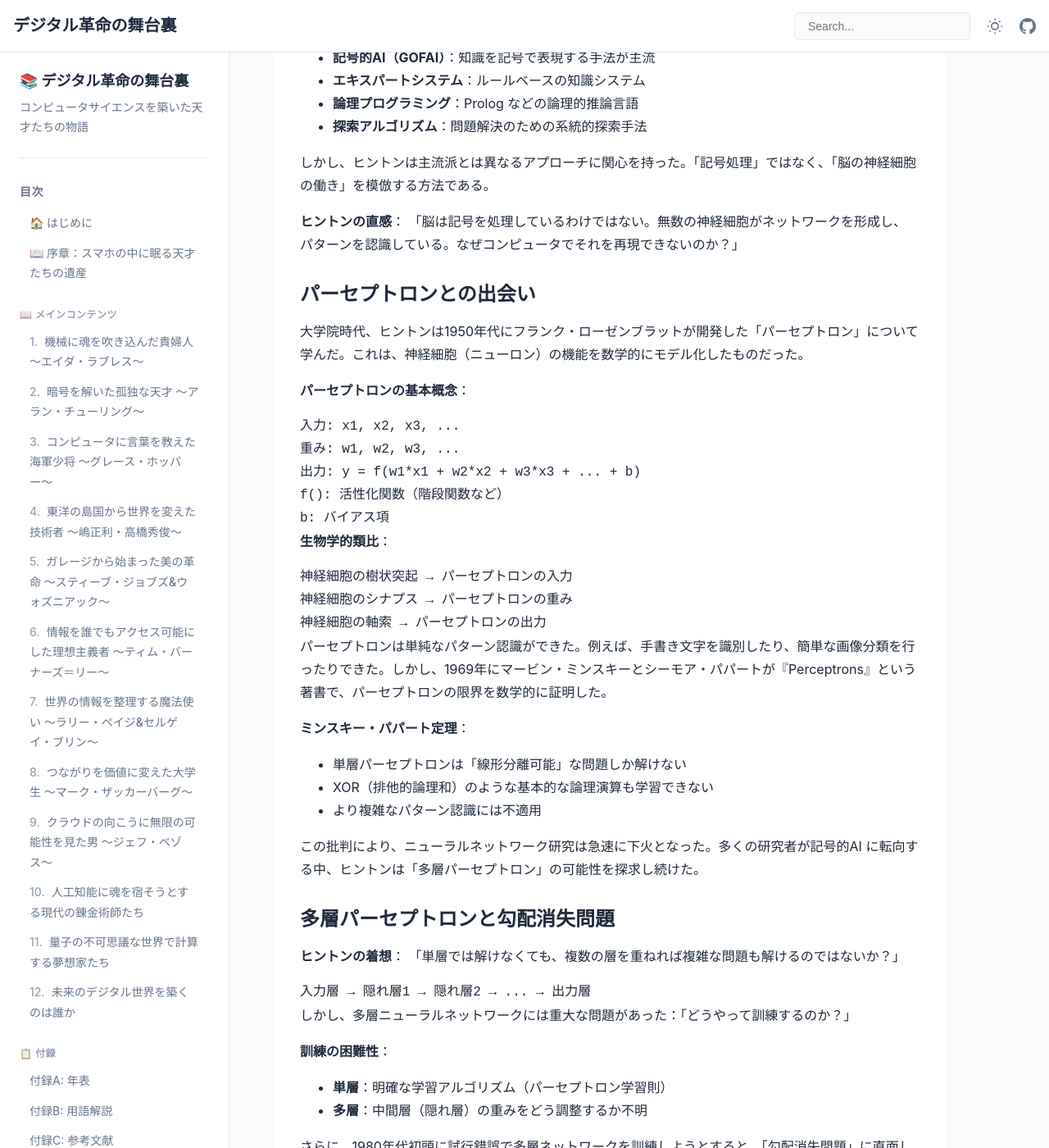
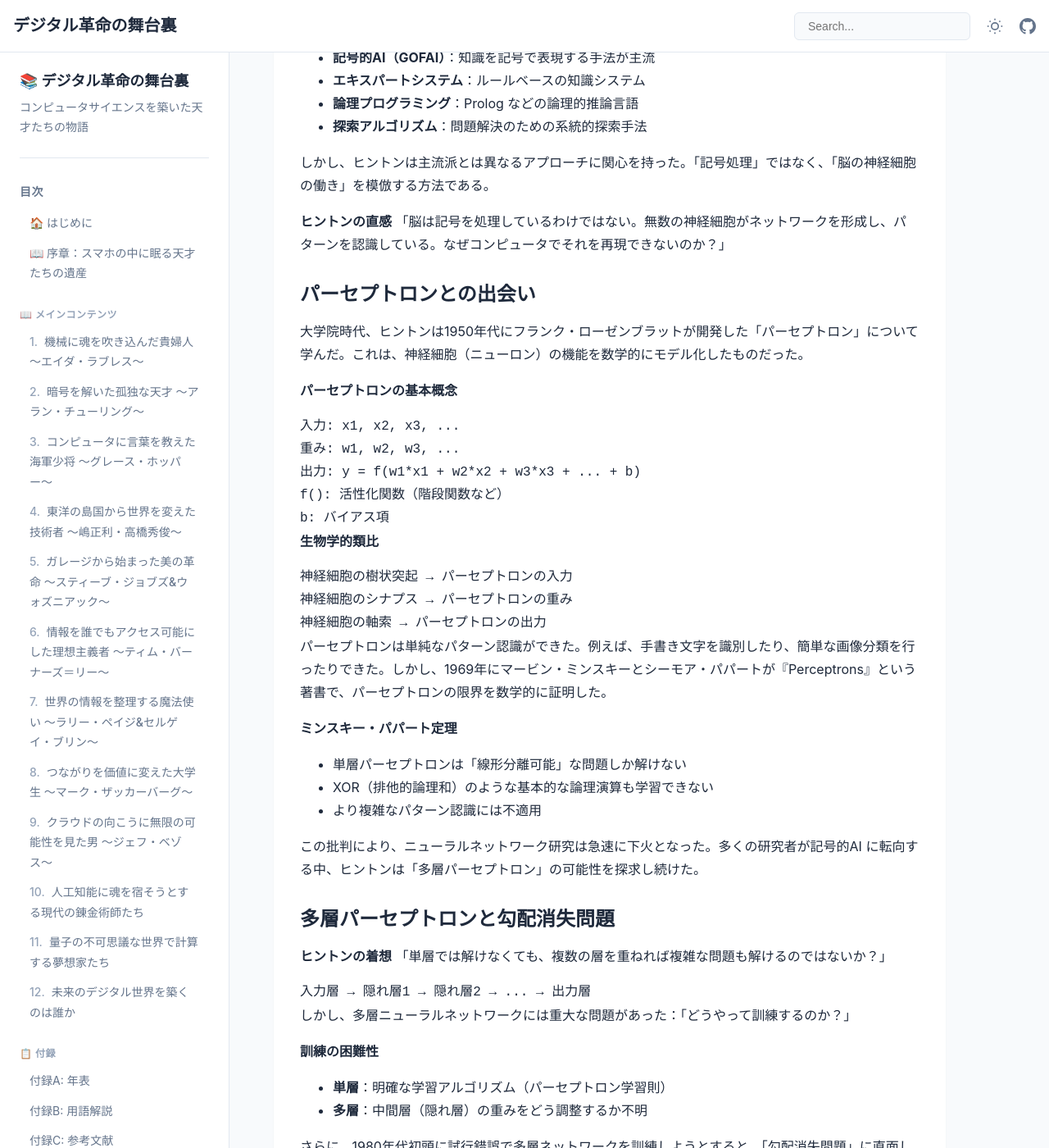
Before and after one commit to itdojp/cs-visionaries-book, a Jekyll site: the page built from docs/chapters/chapter16.md, in a window 1280 px wide and 1400 px high, scrolled down 1729 px. Shown: the whole window at 82% size. Built offline with Jekyll 4.4.1, drawn with Linux system fonts in a browser that asks for light colours; some of the changed text lies outside the part shown.

Commit message:
feat(stage3): 第16章 表現・スタイル微調整

````diff
--- a/docs/chapters/chapter16.md
+++ b/docs/chapters/chapter16.md
@@ -6,7 +6,7 @@ title: "第16章：人工知能に革命をもたらした深層学習の父"
 
 # 第16章：人工知能に革命をもたらした深層学習の父
 
-## 〜ジェフリー・ヒントン（1947-）〜
+## 〜ジェフリー・ヒントン（1947〜）〜
 
 ### ドラマチックな導入
 
@@ -34,7 +34,7 @@ Google、Facebook（現Meta）、Amazon、Microsoft—世界最大のIT企業が
 
 興味深いことに、ヒントン家は学問の名門だった。曾祖父のジョージ・ブールは「ブール代数」で知られる数学者・論理学者で、現代コンピュータの論理回路の基礎を築いた人物だった。また、親戚のチャールズ・ハワード・ヒントンは4次元幾何学の研究で知られる数学者だった。
 
-**ヒントン家の学問的遺伝**：
+**ヒントン家の学問的遺伝**
 - **ジョージ・ブール（曾祖父）**：ブール代数、論理学
 - **チャールズ・ハワード・ヒントン（親戚）**：4次元幾何学、数学哲学
 - **ハワード・ヒントン（父）**：昆虫学、動物行動学
@@ -46,7 +46,7 @@ Google、Facebook（現Meta）、Amazon、Microsoft—世界最大のIT企業が
 
 1972年、ヒントンはエディンバラ大学の人工知能研究科に進学した。当時のエディンバラ大学は、ヨーロッパにおける AI 研究の中心地だった。
 
-**1970年代のAI研究環境**：
+**1970年代のAI研究環境**
 - **記号的AI（GOFAI）**：知識を記号で表現する手法が主流
 - **エキスパートシステム**：ルールベースの知識システム
 - **論理プログラミング**：Prolog などの論理的推論言語
@@ -54,14 +54,14 @@ Google、Facebook（現Meta）、Amazon、Microsoft—世界最大のIT企業が
 
 しかし、ヒントンは主流派とは異なるアプローチに関心を持った。「記号処理」ではなく、「脳の神経細胞の働き」を模倣する方法である。
 
-**ヒントンの直感**：
+**ヒントンの直感**
 「脳は記号を処理しているわけではない。無数の神経細胞がネットワークを形成し、パターンを認識している。なぜコンピュータでそれを再現できないのか？」
 
 ### パーセプトロンとの出会い
 
 大学院時代、ヒントンは1950年代にフランク・ローゼンブラットが開発した「パーセプトロン」について学んだ。これは、神経細胞（ニューロン）の機能を数学的にモデル化したものだった。
 
-**パーセプトロンの基本概念**：
+**パーセプトロンの基本概念**
 ```
 入力: x1, x2, x3, ...
 重み: w1, w2, w3, ...
@@ -70,7 +70,7 @@ f(): 活性化関数（階段関数など）
 b: バイアス項
 ```
 
-**生物学的類比**：
+**生物学的類比**
 ```
 神経細胞の樹状突起 → パーセプトロンの入力
 神経細胞のシナプス → パーセプトロンの重み
@@ -79,7 +79,7 @@ b: バイアス項
 
 パーセプトロンは単純なパターン認識ができた。例えば、手書き文字を識別したり、簡単な画像分類を行ったりできた。しかし、1969年にマービン・ミンスキーとシーモア・パパートが『Perceptrons』という著書で、パーセプトロンの限界を数学的に証明した。
 
-**ミンスキー・パパート定理**：
+**ミンスキー・パパート定理**
 - 単層パーセプトロンは「線形分離可能」な問題しか解けない
 - XOR（排他的論理和）のような基本的な論理演算も学習できない
 - より複雑なパターン認識には不適用
@@ -88,7 +88,7 @@ b: バイアス項
 
 ### 多層パーセプトロンと勾配消失問題
 
-**ヒントンの着想**：
+**ヒントンの着想**
 「単層では解けなくても、複数の層を重ねれば複雑な問題も解けるのではないか？」
 
 ```
@@ -97,13 +97,13 @@ b: バイアス項
 
 しかし、多層ニューラルネットワークには重大な問題があった：「どうやって訓練するのか？」
 
-**訓練の困難性**：
+**訓練の困難性**
 - **単層**：明確な学習アルゴリズム（パーセプトロン学習則）
 - **多層**：中間層（隠れ層）の重みをどう調整するか不明
 
 さらに、1980年代初頭に試行錯誤で多層ネットワークを訓練しようとすると、「勾配消失問題」に直面した。
 
-**勾配消失問題**：
+**勾配消失問題**
 ```
 誤差逆伝播により重みを更新する際、
 入力層に近い層ほど勾配（誤差の微分）が小さくなり、
@@ -120,13 +120,13 @@ b: バイアス項
 
 1982-1986年、ヒントンは同僚のデイビッド・ラメルハート、ロナルド・ウィリアムズと共に、多層ニューラルネットワークの学習問題に取り組んだ。彼らが開発したのが「誤差逆伝播（バックプロパゲーション）」アルゴリズムである。
 
-**バックプロパゲーションの基本概念**：
+**バックプロパゲーションの基本概念**
 1. **順伝播（Forward Pass）**：入力から出力への計算
 2. **誤差計算**：予想出力と実際出力の差分
 3. **逆伝播（Backward Pass）**：誤差を各層に逆向きに伝播
 4. **重み更新**：連鎖律による勾配計算で重みを調整
 
-**数学的定式化**：
+**数学的定式化**
 ```
 ネットワーク: x → h1 → h2 → y
 損失関数: L = (y - t)²  (t: 正解ラベル)
@@ -139,7 +139,7 @@ w_new = w_old - α × ∂L/∂w
 (α: 学習率)
 ```
 
-**アルゴリズムの擬似コード**：
+**アルゴリズムの擬似コード**
 ```python
 def backpropagation(network, input_data, target):
     # 順伝播: 出力計算
@@ -161,13 +161,13 @@ def backpropagation(network, input_data, target):
 
 1986年、ヒントンらは「Learning representations by back-propagating errors（誤差逆伝播による表現学習）」という論文をNature誌に発表した。この論文は、現代深層学習の出発点となった。
 
-**論文の主要な成果**：
+**論文の主要な成果**
 - **XOR問題の解決**：ミンスキー・パパートが不可能とした問題を解決
 - **特徴学習**：隠れ層が自動的に有用な特徴表現を学習
 - **一般化能力**：訓練データにない新しい入力にも対応
 - **スケーラビリティ**：より大きなネットワークへの適用可能性
 
-**実験例：XOR問題**：
+**実験例：XOR問題**
 ```
 入力: (0,0) → 出力: 0
 入力: (0,1) → 出力: 1
@@ -181,21 +181,21 @@ def backpropagation(network, input_data, target):
 
 しかし、バックプロパゲーションの発明にもかかわらず、1980年代後半からAI研究は「冬の時代」を迎えた。
 
-**AI冬の時代の原因**：
+**AI冬の時代の原因**
 
-**技術的限界**：
+**技術的限界**
 - **計算能力不足**：当時のコンピュータでは大規模ネットワーク不可能
 - **データ不足**：十分な訓練データが存在しない
 - **過学習問題**：小規模データで複雑モデルは一般化困難
 - **局所最適解**：勾配降下法が局所最適に陥りやすい
 
-**資金調達の困難**：
+**資金調達の困難**
 - **軍事予算削減**：冷戦終結でDARPA予算減少
 - **商用化失敗**：エキスパートシステムの商業的失敗
 - **期待値過大**：過度な期待と現実のギャップ
 - **ベンチャー投資撤退**：AI スタートアップへの投資激減
 
-**学術界での冷遇**：
+**学術界での冷遇**
 - **研究職減少**：AI専門の教員職削減
 - **論文採択困難**：主要会議でのニューラルネット論文拒否率上昇
 - **学生離れ**：AI専攻学生数の大幅減少
@@ -205,16 +205,16 @@ def backpropagation(network, input_data, target):
 
 多くの研究者がニューラルネットワークを見限る中、ヒントンは信念を貫いた。
 
-**ヒントンの確信**：
+**ヒントンの確信**
 「脳は確実に知能を実現している。脳の原理を理解し、それを工学的に再現することは必ず可能だ。現在の困難は技術的制約であり、根本的不可能性ではない」
 
-**研究継続の戦略**：
+**研究継続の戦略**
 - **基礎理論強化**：実用性より理論的理解を重視
 - **新しい学習手法**：バックプロパゲーションの改良・発展
 - **生物学との連携**：脳神経科学からのヒント獲得
 - **小規模問題解決**：実用規模は無理でも概念実証は継続
 
-**1990年代の地道な研究**：
+**1990年代の地道な研究**
 - **ボルツマンマシン**：統計力学に基づく学習アルゴリズム
 - **ヘルムホルツマシン**：教師なし学習による表現獲得
 - **変分ベイズ**：ベイズ統計とニューラルネットワークの融合
@@ -224,13 +224,13 @@ def backpropagation(network, input_data, target):
 
 1987年、ヒントンはイギリスを離れ、カナダのトロント大学に移った。この決断の背景には、イギリスでの AI 研究支援減少があった。
 
-**カナダ移住の理由**：
+**カナダ移住の理由**
 - **CIFAR プログラム**：カナダ高等研究所の学際的研究支援
 - **資金確保**：比較的安定した研究資金
 - **学生確保**：優秀な大学院生の継続的獲得
 - **国際協力**：世界各地の研究者との連携強化
 
-**トロント大学での研究体制**：
+**トロント大学での研究体制**
 - **長期視点研究**：短期成果を求めない基礎研究
 - **学際的協力**：心理学、神経科学、計算機科学の連携
 - **国際ネットワーク**：ヨーロッパ、アジア研究者との協力
@@ -246,13 +246,13 @@ def backpropagation(network, input_data, target):
 
 2000年代に入り、ヒントンの研究環境は劇的に変化した。最も重要な要因は計算能力の飛躍的向上だった。
 
-**コンピュータ性能の向上**：
+**コンピュータ性能の向上**
 - **CPUの高速化**：ギガヘルツレベルのプロセッサ普及
 - **メモリ容量拡大**：ギガバイト単位のRAM使用可能
 - **GPU の登場**：グラフィック処理装置の並列計算活用
 - **分散処理**：複数マシンでの並列学習
 
-**ムーアの法則の恩恵**：
+**ムーアの法則の恩恵**
 ```
 1980年代: 数千ユニットのネットワークが限界
 2000年代: 数万〜数十万ユニットの処理可能
@@ -263,13 +263,13 @@ def backpropagation(network, input_data, target):
 
 同時に、「ビッグデータ」時代が到来した。インターネットの普及により、大規模な訓練データが利用可能になった。
 
-**データ環境の変化**：
+**データ環境の変化**
 - **Web画像**：Google、Yahoo等の検索エンジンが数億枚の画像収集
 - **ユーザー行動**：クリック、購買、評価等の大規模ログデータ
 - **ソーシャルメディア**：Facebook、Twitter等のテキスト・画像データ
 - **デジタル化**：書籍、音楽、動画等のデジタルコンテンツ急増
 
-**機械学習に必要な「三要素」の揃い**：
+**機械学習に必要な「三要素」の揃い**
 1. **アルゴリズム**：バックプロパゲーション（1980年代に確立）
 2. **計算能力**：GPU等の高性能計算環境（2000年代に実現）
 3. **データ**：インターネットによる大規模データセット（2000年代に利用可能）
@@ -278,21 +278,21 @@ def backpropagation(network, input_data, target):
 
 2006年、ヒントンは「深層信念ネットワーク（Deep Belief Network, DBN）」を発表した。これは、深層学習革命の出発点となった。
 
-**従来の問題と解決策**：
+**従来の問題と解決策**
 
-**勾配消失問題**：
+**勾配消失問題**
 ```
 従来: 多層ネットワークの深い層は学習困難
 解決: 層ごとの事前訓練（Pre-training）
 ```
 
-**局所最適解問題**：
+**局所最適解問題**
 ```
 従来: ランダム初期化では局所最適解に陥りやすい
 解決: 教師なし学習による良い初期値設定
 ```
 
-**DBNの構造**：
+**DBNの構造**
 ```
 RBM層3 ←→ 可視層3
 RBM層2 ←→ 隠れ層2
@@ -300,7 +300,7 @@ RBM層1 ←→ 隠れ層1
 入力層
 ```
 
-**学習プロセス**：
+**学習プロセス**
 1. **段階的事前訓練**：各RBM（制限ボルツマンマシン）層を個別に教師なし学習
 2. **Fine-tuning**：全体ネットワークを教師あり学習で微調整
 
@@ -308,14 +308,14 @@ RBM層1 ←→ 隠れ層1
 
 DBNの核心技術であるRBMは、統計力学の原理に基づく学習モデルだった。
 
-**RBMの構造**：
+**RBMの構造**
 ```
 隠れユニット: h1, h2, h3, ...
      ↕ (全結合)
 可視ユニット: v1, v2, v3, ...
 ```
 
-**エネルギー関数**：
+**エネルギー関数**
 ```
 E(v,h) = -Σi ai*vi - Σj bj*hj - Σi,j vi*wij*hj
 
@@ -323,7 +323,7 @@ P(v,h) = exp(-E(v,h)) / Z
 Z: 分配関数（正規化定数）
 ```
 
-**対比的発散（Contrastive Divergence）学習**：
+**対比的発散（Contrastive Divergence）学習**
 ```python
 def contrastive_divergence(visible, weights, hidden_bias, visible_bias):
     # Phase 1: データから隠れ層をサンプリング
@@ -348,13 +348,13 @@ def contrastive_divergence(visible, weights, hidden_bias, visible_bias):
 
 ヒントンの「Reducing the Dimensionality of Data with Neural Networks」（Science, 2006）は、AI界に衝撃を与えた。
 
-**論文の革新的成果**：
+**論文の革新的成果**
 - **次元削減**：高次元データを効率的な低次元表現に変換
 - **特徴学習**：手作業の特徴設計不要の自動特徴抽出
 - **教師なし学習**：ラベルなしデータからの知識獲得
 - **スケーラビリティ**：大規模データ・大規模ネットワークへの適用
 
-**実験結果の衝撃**：
+**実験結果の衝撃**
 ```
 手書き数字認識（MNIST）:
 従来手法: 85-90%の精度
@@ -365,7 +365,7 @@ DBN: 95%以上の精度
 DBN: より高品質な圧縮・復元
 ```
 
-**学界の反応**：
+**学界の反応**
 - **懐疑から関心へ**：多くの研究者が注目開始
 - **追試・拡張**：世界中でDBNの実装・改良
 - **新分野創設**：「深層学習」という用語の定着
@@ -379,13 +379,13 @@ DBN: より高品質な圧縮・復元
 
 2009年、スタンフォード大学のフェイフェイ・リー（李飛飛）らが「ImageNet」という大規模画像データセットを公開した。これは深層学習の実用化において決定的な役割を果たした。
 
-**ImageNet の規模**：
+**ImageNet の規模**
 - **画像数**：1,400万枚以上の画像
 - **カテゴリ数**：20,000以上のオブジェクトクラス
 - **アノテーション**：人手によるラベル付け
 - **品質管理**：Amazon Mechanical Turk による検証
 
-**ImageNet Challenge（ILSVRC）**：
+**ImageNet Challenge（ILSVRC）**
 - **開始年**：2010年
 - **競技内容**：1,000カテゴリの画像分類
 - **評価指標**：Top-5エラー率（上位5候補に正解が含まれない割合）
@@ -395,7 +395,7 @@ DBN: より高品質な圧縮・復元
 
 2012年、ヒントンの研究室の学生アレックス・クリジェフスキーが「AlexNet」を開発し、ImageNet Challengeで圧倒的勝利を収めた。
 
-**2012年ImageNet Challenge結果**：
+**2012年ImageNet Challenge結果**
 ```
 1位: AlexNet（トロント大学・ヒントン研） - エラー率 15.3%
 2位: 従来手法（オックスフォード大学） - エラー率 26.2%
@@ -403,9 +403,9 @@ DBN: より高品質な圧縮・復元
 差: 10.9ポイント（歴史的大差）
 ```
 
-**AlexNet の技術的特徴**：
+**AlexNet の技術的特徴**
 
-**深い構造**：
+**深い構造**
 ```
 入力画像 (224×224×3)
 ↓
@@ -426,9 +426,9 @@ FC2 + ReLU + Dropout (4096)
 FC3 (1000クラス)
 ```
 
-**技術的革新**：
+**技術的革新**
 
-**ReLU活性化関数**：
+**ReLU活性化関数**
 ```python
 # 従来のsigmoid/tanh
 def sigmoid(x):
@@ -439,7 +439,7 @@ def relu(x):
     return max(0, x)  # 勾配消失を軽減
 ```
 
-**Dropout正則化**：
+**Dropout正則化**
 ```python
 def dropout(layer_output, dropout_rate=0.5):
     if training:
@@ -449,14 +449,14 @@ def dropout(layer_output, dropout_rate=0.5):
         return layer_output  # テスト時はそのまま
 ```
 
-**GPU並列処理**：
+**GPU並列処理**
 ```
 2つのGTX 580 GPUで並列学習
 メモリ制約により2つのGPUに分散
 Conv2, Conv4, Conv5層のみ相互通信
 ```
 
-**データ拡張（Data Augmentation）**：
+**データ拡張（Data Augmentation）**
 ```python
 def data_augmentation(image):
     # ランダムクロップ
@@ -477,12 +477,12 @@ def data_augmentation(image):
 
 AlexNetの成功により、CNN（Convolutional Neural Network）が注目された。CNNの原理は1980年代に福島邦彦が提案した「ネオコグニトロン」と、1998年にヤン・ルカン（Yann LeCun）が実用化した「LeNet」に遡る。
 
-**CNNの生物学的動機**：
+**CNNの生物学的動機**
 - **視覚野の階層構造**：V1（エッジ）→ V2（形状）→ V4（オブジェクト）
 - **受容野（Receptive Field）**：各神経細胞が反応する視野の範囲
 - **特徴検出**：単純細胞・複雑細胞による段階的特徴抽出
 
-**畳み込み層（Convolution Layer）**：
+**畳み込み層（Convolution Layer）**
 ```python
 def convolution_2d(input_image, kernel, stride=1, padding=0):
     # input_image: (H, W, C_in)
@@ -505,7 +505,7 @@ def convolution_2d(input_image, kernel, stride=1, padding=0):
     return output
 ```
 
-**プーリング層（Pooling Layer）**：
+**プーリング層（Pooling Layer）**
 ```python
 def max_pooling_2d(input_feature, pool_size=2, stride=2):
     H, W, C = input_feature.shape
@@ -528,24 +528,24 @@ def max_pooling_2d(input_feature, pool_size=2, stride=2):
 
 AlexNetの成功を受け、世界中でCNN研究が爆発的に増加した。
 
-**主要な発展（2012-2016）**：
+**主要な発展（2012-2016）**
 
-**VGGNet（2014年）**：
+**VGGNet（2014年）**
 - **特徴**：非常に深いネットワーク（19層）
 - **設計原理**：小さな3×3カーネルを多層使用
 - **性能**：ImageNet エラー率7.3%
 
-**GoogLeNet/Inception（2014年）**：
+**GoogLeNet/Inception（2014年）**
 - **特徴**：Inceptionモジュールによる並列処理
 - **効率性**：パラメータ数削減と精度向上の両立
 - **性能**：ImageNet エラー率6.7%
 
-**ResNet（2015年）**：
+**ResNet（2015年）**
 - **革新**：残差接続（Residual Connection）
 - **深度**：152層の超深層ネットワーク
 - **性能**：ImageNet エラー率3.57%（人間の性能を上回る）
 
-**ResNetの残差接続**：
+**ResNetの残差接続**
 ```python
 def residual_block(x, filters):
     # 主経路
@@ -566,7 +566,7 @@ def residual_block(x, filters):
     return x
 ```
 
-**残差学習の数学的意味**：
+**残差学習の数学的意味**
 ```
 従来: H(x) = F(x) を学習（困難）
 ResNet: H(x) = F(x) + x を学習
@@ -577,27 +577,27 @@ ResNet: H(x) = F(x) + x を学習
 
 CNN技術の進歩により、画像認識は急速に実用化された。
 
-**主要な応用分野**：
+**主要な応用分野**
 
-**医療画像診断**：
+**医療画像診断**
 - **X線診断**：肺炎、癌の自動検出
 - **MRI解析**：脳腫瘍、認知症の早期発見
 - **眼底検査**：糖尿病性網膜症の自動診断
 - **病理画像**：組織標本の癌細胞検出
 
-**自動運転車**：
+**自動運転車**
 - **物体検出**：歩行者、車両、信号機の認識
 - **車線検出**：道路レーンの自動認識
 - **障害物認識**：工事現場、動物等の検出
 - **交通標識**：速度制限、一時停止等の読み取り
 
-**製造業品質管理**：
+**製造業品質管理**
 - **外観検査**：製品の傷、汚れ自動検出
 - **寸法測定**：高精度な自動計測
 - **組み立て確認**：部品配置の正確性検証
 - **安全監視**：作業現場の危険行為検出
 
-**農業・環境**：
+**農業・環境**
 - **作物生育診断**：ドローン画像による健康状態診断
 - **害虫検出**：自動的な害虫識別・カウント
 - **森林監視**：衛星画像による森林減少検出
@@ -611,14 +611,14 @@ CNN技術の進歩により、画像認識は急速に実用化された。
 
 2014年、当時モントリオール大学の博士課程学生だったイアン・グッドフェロー（Ian Goodfellow）が「生成対抗ネットワーク（GAN: Generative Adversarial Networks）」を発明した。ヒントンは「過去10年で最も面白いアイデア」と絶賛した。
 
-**GANの基本概念**：
+**GANの基本概念**
 ```
 Generator（生成器）: 偽データを生成
      ↕ (競争)
 Discriminator（識別器）: 本物と偽物を区別
 ```
 
-**ゲーム理論的定式化**：
+**ゲーム理論的定式化**
 ```
 min_G max_D V(D,G) = E[log D(x)] + E[log(1-D(G(z)))]
 
@@ -626,7 +626,7 @@ D: 本物データには1、偽物データには0を出力したい
 G: Dを騙すような高品質な偽物データを生成したい
 ```
 
-**GANの学習プロセス**：
+**GANの学習プロセス**
 ```python
 def train_gan(generator, discriminator, real_data, epochs):
     for epoch in range(epochs):
@@ -647,7 +647,7 @@ def train_gan(generator, discriminator, real_data, epochs):
         generator.update(g_loss)
 ```
 
-**GANの応用例**：
+**GANの応用例**
 - **画像生成**：存在しない人の顔写真生成
 - **スタイル変換**：写真をゴッホ風絵画に変換
 - **超解像**：低解像度画像を高解像度に変換
@@ -657,17 +657,17 @@ def train_gan(generator, discriminator, real_data, epochs):
 
 2017年、Google研究チームが「Attention Is All You Need」という論文でTransformerアーキテクチャを発表した。これは自然言語処理分野に革命をもたらした。
 
-**従来のRNN/LSTMの問題**：
+**従来のRNN/LSTMの問題**
 - **逐次処理**：前の単語を処理してから次の単語（並列化困難）
 - **長期依存**：長い文章での文脈情報保持困難
 - **計算効率**：学習・推論速度が遅い
 
-**Transformer の革新**：
+**Transformer の革新**
 - **並列処理**：全単語を同時処理
 - **Self-Attention**：文章内の任意の単語間関係を直接計算
 - **位置エンコーディング**：単語の順序情報を明示的に埋め込み
 
-**Self-Attention 機構**：
+**Self-Attention 機構**
 ```python
 def self_attention(query, key, value, mask=None):
     d_k = query.size(-1)
@@ -687,7 +687,7 @@ def self_attention(query, key, value, mask=None):
     return output, attention_weights
 ```
 
-**Multi-Head Attention**：
+**Multi-Head Attention**
 ```python
 def multi_head_attention(x, num_heads):
     batch_size, seq_len, d_model = x.size()
@@ -712,19 +712,19 @@ def multi_head_attention(x, num_heads):
 
 Transformerアーキテクチャをベースに、2つの重要なモデルが開発された。
 
-**BERT（2018年、Google）**：
+**BERT（2018年、Google）**
 - **双方向理解**：前後の文脈を同時に考慮
 - **事前学習**：大量テキストでの教師なし学習
 - **Fine-tuning**：特定タスクでの微調整
 - **性能**：11のNLPタスクで当時の最高記録更新
 
-**GPT（2018年、OpenAI）**：
+**GPT（2018年、OpenAI）**
 - **自動回帰生成**：前の単語から次の単語を予測
 - **大規模パラメータ**：1億～数千億パラメータ
 - **Few-shot学習**：少数例からのタスク学習
 - **汎用性**：様々な言語タスクを統一的に処理
 
-**規模の拡大**：
+**規模の拡大**
 ```
 GPT-1 (2018):  1.1億パラメータ
 GPT-2 (2019):  15億パラメータ
@@ -736,13 +736,13 @@ GPT-4 (2023): 推定1兆パラメータ
 
 2022年11月のChatGPT公開により、AI技術が一般社会に大きな影響を与えた。
 
-**ChatGPT/GPT-4の能力**：
+**ChatGPT/GPT-4の能力**
 - **自然な対話**：人間レベルの会話能力
 - **専門知識**：法律、医学、科学等の高度な問題解決
 - **創作支援**：小説、詩、コードの自動生成
 - **多言語対応**：100言語以上での対話
 
-**社会的インパクト**：
+**社会的インパクト**
 - **教育変革**：個人教師的なAI支援学習
 - **業務効率化**：文書作成、翻訳、要約の自動化
 - **創造性支援**：アイデア生成、ブレインストーミング
@@ -752,17 +752,17 @@ GPT-4 (2023): 推定1兆パラメータ
 
 2023年5月、76歳のヒントンはGoogleを退職し、AI の安全性について警告を発し始めた。
 
-**ヒントンの懸念**：
+**ヒントンの懸念**
 「私たちは、人間を超える知能を持つ可能性のあるシステムを作ってしまった。その結果を十分に理解していない」
 
-**具体的なリスク**：
+**具体的なリスク**
 - **制御可能性**：高度なAIが人間の制御を超える可能性
 - **雇用への影響**：多くの職業がAIに置き換えられるリスク
 - **誤情報拡散**：偽ニュース、フェイク画像の大量生成
 - **軍事利用**：自律兵器システムの開発リスク
 - **プライバシー**：個人情報の高度な推論・分析
 
-**ヒントンの提言**：
+**ヒントンの提言**
 - **国際協調**：AI開発の国際的ガイドライン策定
 - **安全性研究**：AI アライメント問題の解決
 - **透明性向上**：AI システムの説明可能性確保
````
